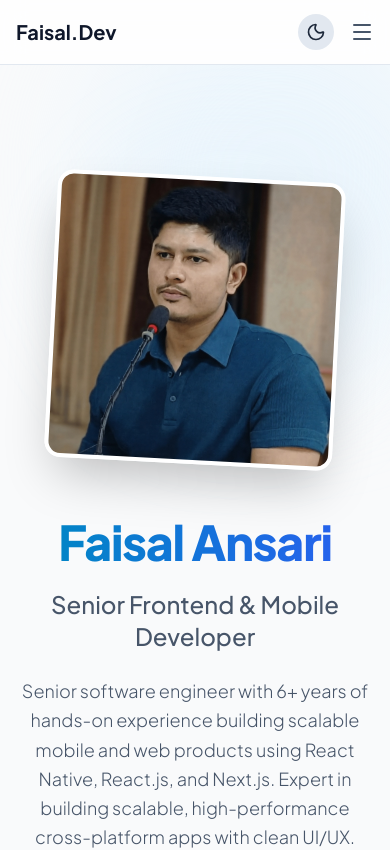
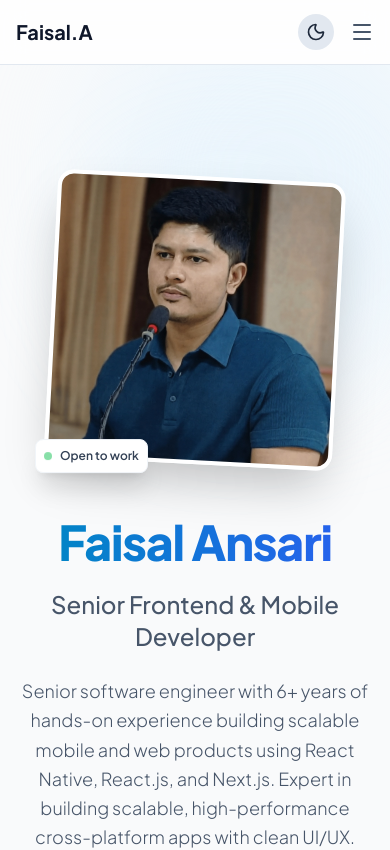
Before and after one commit to faisalansari97/portfolio, a React (Vite) app: page / in a window 390 px wide. Shown: the top 850 px of the page. Built offline with nearby package versions, Linux system fonts and the light colour scheme.

Commit message:
Update App title, modify testimonials, and enhance Hero component layout. Add profile image and adjust styling for responsiveness.

```diff
--- a/App.tsx
+++ b/App.tsx
@@ -51,7 +51,7 @@ export default function App() {
           <div className="flex justify-between items-center h-16">
             <div className="flex-shrink-0 flex items-center">
               <span className="font-bold text-xl text-slate-900 dark:text-white">
-                Faisal.Dev
+                Faisal.A
               </span>
             </div>
 
@@ -61,7 +61,7 @@ export default function App() {
                 <a
                   key={link.name}
                   href={link.href}
-                  className={`text-sm font-medium transition-colors ${
+                  className={`text-md font-medium transition-colors ${
                     activeSection === link.href.substring(1)
                       ? "text-primary-600 dark:text-primary-400"
                       : "text-slate-600 dark:text-slate-300 hover:text-slate-900 dark:hover:text-white"
--- a/components/Hero.tsx
+++ b/components/Hero.tsx
@@ -1,7 +1,6 @@
 import React from "react";
 import { Mail, Phone, MapPin, Download, ArrowRight } from "lucide-react";
 import { PERSONAL_INFO } from "../constants";
-import profileImage from "../assets/profile_image1.jpg";
 
 export const Hero = () => {
   return (
@@ -54,7 +53,7 @@ export const Hero = () => {
                     </div>
                     {PERSONAL_INFO.email}
                   </a>
-                  <a
+                  {/* <a
                     href={`tel:${PERSONAL_INFO.phone}`}
                     className="group flex items-center gap-2 hover:text-primary-600 dark:hover:text-primary-400 transition-colors"
                   >
@@ -62,7 +61,7 @@ export const Hero = () => {
                       <Phone size={18} />
                     </div>
                     {PERSONAL_INFO.phone}
-                  </a>
+                  </a> */}
                   <div className="flex items-center gap-2">
                     <div className="p-2 bg-slate-100 dark:bg-slate-800 rounded-lg">
                       <MapPin size={18} />
@@ -108,7 +107,7 @@ export const Hero = () => {
               {/* Image Container with Shape */}
               <div className="relative w-full h-full rounded-2xl overflow-hidden shadow-2xl border-4 border-white dark:border-slate-800 rotate-3 hover:rotate-0 transition-transform duration-500 ease-out">
                 <img
-                  src={profileImage}
+                  src={"images/profile_image1.jpg"}
                   alt={PERSONAL_INFO.name}
                   className="w-full h-full object-cover transform scale-105 hover:scale-100 transition-transform duration-700"
                 />
@@ -117,12 +116,12 @@ export const Hero = () => {
 
               {/* Floating Elements */}
               <div
-                className="absolute -bottom-6 -left-6 bg-white dark:bg-slate-900 p-4 rounded-xl shadow-xl border border-slate-100 dark:border-slate-800 hidden md:block animate-bounce"
+                className="absolute -bottom-4 -left-4 md:-bottom-6 md:-left-6 bg-white dark:bg-slate-900 p-2 md:p-4 rounded-lg md:rounded-xl shadow-xl border border-slate-100 dark:border-slate-800 block animate-bounce"
                 style={{ animationDuration: "3s" }}
               >
-                <div className="flex items-center gap-3">
-                  <div className="w-3 h-3 bg-green-500 rounded-full animate-pulse"></div>
-                  <span className="text-sm font-semibold text-slate-700 dark:text-slate-200">
+                <div className="flex items-center gap-2 md:gap-3">
+                  <div className="w-2 h-2 md:w-3 md:h-3 bg-green-500 rounded-full animate-pulse"></div>
+                  <span className="text-xs md:text-sm font-semibold text-slate-700 dark:text-slate-200">
                     Open to work
                   </span>
                 </div>
--- a/components/Testimonials.tsx
+++ b/components/Testimonials.tsx
@@ -3,6 +3,7 @@ import { TESTIMONIALS } from "../constants";
 import { Quote } from "lucide-react";
 
 export const Testimonials = () => {
+  const isSingle = TESTIMONIALS.length === 1;
   return (
     <section id="testimonials" className="py-24 bg-slate-50 dark:bg-slate-950">
       <div className="max-w-7xl mx-auto px-4 sm:px-6 lg:px-8">
@@ -15,7 +16,13 @@ export const Testimonials = () => {
           </p>
         </div>
 
-        <div className="grid grid-cols-1 md:grid-cols-2 lg:grid-cols-3 gap-8">
+        <div
+          className={
+            isSingle
+              ? "flex justify-center gap-8"
+              : "grid grid-cols-1 md:grid-cols-2 lg:grid-cols-3 gap-8"
+          }
+        >
           {TESTIMONIALS.map((testimonial, idx) => (
             <div
               key={idx}
--- a/constants.ts
+++ b/constants.ts
@@ -149,24 +149,24 @@ export const PROJECTS = [
 
 export const TESTIMONIALS = [
   {
-    name: "Alex Thompson",
-    role: "Product Owner",
-    company: "Lugelo Inc.",
-    content:
-      "Faisal is an exceptional developer who truly understands the mobile landscape. His work on Lugelo's journaling features was precise, and he solved complex synchronization challenges with ease.",
-  },
-  {
-    name: "Hassan Al-Amri",
-    role: "CEO",
+    name: "Ahmed Elgamili",
+    role: "Product Manager",
     company: "FittingRoom",
     content:
-      "Leading our technical team, Faisal delivered a robust e-commerce platform that handles thousands of users. His ability to manage both the web and mobile ecosystem is outstanding.",
+      "I had the pleasure of collaborating with Faisal on multiple projects throughout our time at Fittingroom. He is a dedicated, insightful, and reliable team player who consistently produces excellent work. He has a keen eye for spotting errors and a creative approach to problem-solving that often led to more robust solutions. His dedication to producing high-quality work is second to none.A true asset to any team—highly recommended",
   },
-  {
-    name: "Sarah Jenkins",
-    role: "Project Manager",
-    company: "TechSolutions",
-    content:
-      "One of the most reliable engineers I've worked with. Faisal brings not just coding skills, but a product mindset that helps refine requirements and improve user experience.",
-  },
+  // {
+  //   name: "Hassan Al-Amri",
+  //   role: "CEO",
+  //   company: "FittingRoom",
+  //   content:
+  //     "Leading our technical team, Faisal delivered a robust e-commerce platform that handles thousands of users. His ability to manage both the web and mobile ecosystem is outstanding.",
+  // },
+  // {
+  //   name: "Sarah Jenkins",
+  //   role: "Project Manager",
+  //   company: "TechSolutions",
+  //   content:
+  //     "One of the most reliable engineers I've worked with. Faisal brings not just coding skills, but a product mindset that helps refine requirements and improve user experience.",
+  // },
 ];
```
Also changed, not shown: public/images/profile_image1.jpg (renamed from assets/profile_image1.jpg).
